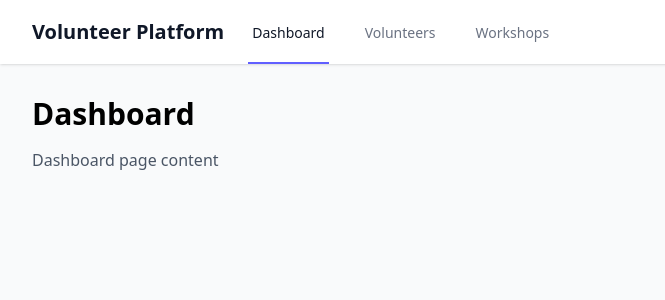
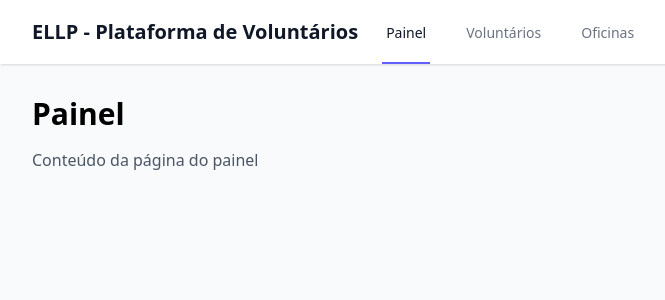
Before and after one commit to ryanmiura/ellp-volunteer-platform, a React (Vite) app in the folder frontend/: page /dashboard in a window 1280 px wide. Shown: the top 300 px of the page, without its empty margins (0-665 px from the left). Built offline with nearby package versions, Linux system fonts and the light colour scheme.

Commit message:
feat: update page titles and content to pt-br

```diff
--- a/frontend/src/components/Layout.tsx
+++ b/frontend/src/components/Layout.tsx
@@ -4,9 +4,9 @@ function Layout() {
   const location = useLocation()
 
   const navigation = [
-    { name: 'Dashboard', path: '/dashboard' },
-    { name: 'Volunteers', path: '/volunteers' },
-    { name: 'Workshops', path: '/workshops' },
+    { name: 'Painel', path: '/dashboard' },
+    { name: 'Voluntários', path: '/volunteers' },
+    { name: 'Oficinas', path: '/workshops' },
   ]
 
   return (
@@ -18,7 +18,7 @@ function Layout() {
             <div className="flex">
               <div className="flex-shrink-0 flex items-center">
                 <h1 className="text-xl font-bold text-gray-900">
-                  Volunteer Platform
+                  ELLP - Plataforma de Voluntários
                 </h1>
               </div>
               <div className="hidden sm:ml-6 sm:flex sm:space-x-8">
--- a/frontend/src/pages/DashboardPage.tsx
+++ b/frontend/src/pages/DashboardPage.tsx
@@ -1,8 +1,8 @@
 function DashboardPage() {
   return (
     <div>
-      <h1 className="text-3xl font-bold mb-4">Dashboard</h1>
-      <p className="text-gray-600">Dashboard page content</p>
+      <h1 className="text-3xl font-bold mb-4">Painel</h1>
+      <p className="text-gray-600">Conteúdo da página do painel</p>
     </div>
   )
 }
--- a/frontend/src/pages/LoginPage.tsx
+++ b/frontend/src/pages/LoginPage.tsx
@@ -2,8 +2,8 @@ function LoginPage() {
   return (
     <div className="min-h-screen flex items-center justify-center bg-gray-100">
       <div className="bg-white p-8 rounded-lg shadow-md">
-        <h1 className="text-2xl font-bold mb-4">Login</h1>
-        <p className="text-gray-600">Login page content</p>
+        <h1 className="text-2xl font-bold mb-4">Entrar</h1>
+        <p className="text-gray-600">Conteúdo da página de login</p>
       </div>
     </div>
   )
--- a/frontend/src/pages/VolunteersPage.tsx
+++ b/frontend/src/pages/VolunteersPage.tsx
@@ -1,8 +1,8 @@
 function VolunteersPage() {
   return (
     <div>
-      <h1 className="text-3xl font-bold mb-4">Volunteers</h1>
-      <p className="text-gray-600">Volunteers page content</p>
+      <h1 className="text-3xl font-bold mb-4">Voluntários</h1>
+      <p className="text-gray-600">Conteúdo da página de voluntários</p>
     </div>
   )
 }
--- a/frontend/src/pages/WorkshopsPage.tsx
+++ b/frontend/src/pages/WorkshopsPage.tsx
@@ -1,8 +1,8 @@
 function WorkshopsPage() {
   return (
     <div>
-      <h1 className="text-3xl font-bold mb-4">Workshops</h1>
-      <p className="text-gray-600">Workshops page content</p>
+      <h1 className="text-3xl font-bold mb-4">Oficinas</h1>
+      <p className="text-gray-600">Conteúdo da página de oficinas</p>
     </div>
   )
 }
```
